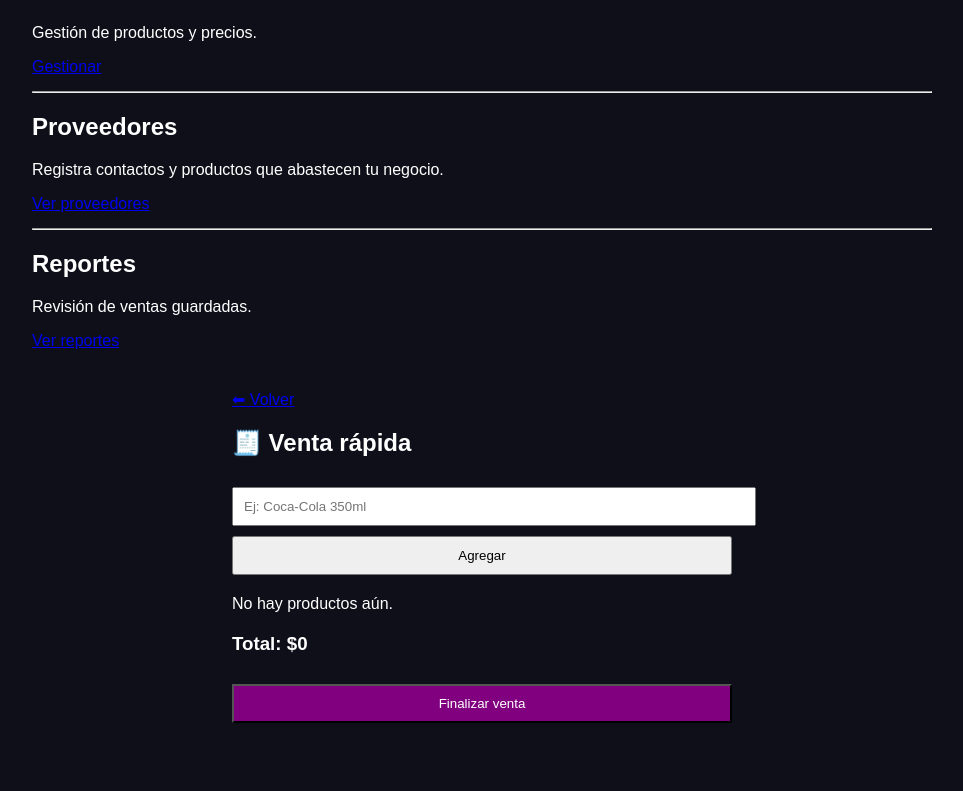
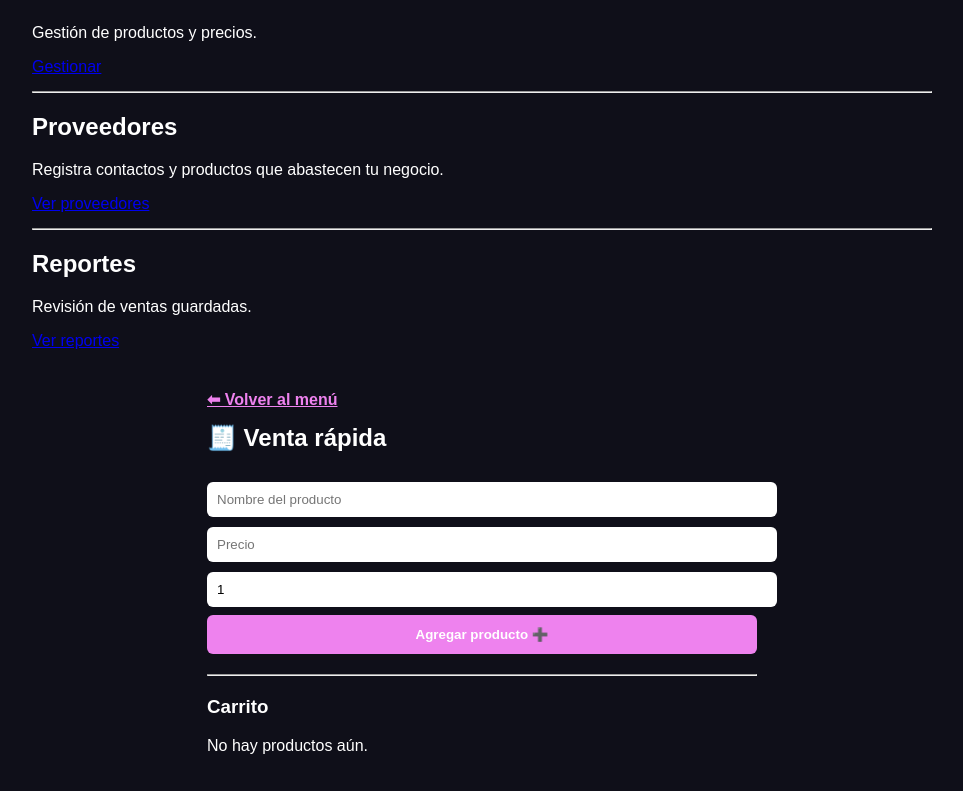
Before and after one commit to alexandrajerez21-design/Arstore, a React (Vite) app: page /venta in a window 1280 px wide. Shown: the part 304-1095 px from the top of the page, without its empty margins (158-1121 px from the left). Before the commit the page ends 1047 px from the top, so only its background shows below. Built offline with nearby package versions, Linux system fonts and the light colour scheme.

Commit message:
Update VentaRapida.jsx

```diff
--- a/src/VentaRapida.jsx
+++ b/src/VentaRapida.jsx
@@ -1,77 +1,123 @@
+// src/VentaRapida.jsx
 import { useState } from "react";
 import { Link } from "react-router-dom";
 import { guardarVenta } from "./utils/guardarVentas";
+import { generarBoletaPDF } from "./utils/boletaPDF";
 
 export default function VentaRapida() {
   const [producto, setProducto] = useState("");
-  const [lista, setLista] = useState([]);
-  const [total, setTotal] = useState(0);
+  const [precio, setPrecio] = useState("");
+  const [cantidad, setCantidad] = useState(1);
+  const [carrito, setCarrito] = useState([]);
 
-  const agregarProducto = () => {
-    if (!producto.trim()) return;
-
-    let precio = prompt("Ingrese precio del producto:");
-    precio = Number(precio);
-
+  const agregar = () => {
+    if (!producto.trim()) return alert("Ingresa nombre del producto");
     if (!precio || precio <= 0) return alert("Precio inválido");
 
-    const nuevo = { nombre: producto, precio, cantidad: 1 };
+    const item = {
+      nombre: producto,
+      precio: Number(precio),
+      cantidad: Number(cantidad)
+    };
 
-    setLista([...lista, nuevo]);
-    setTotal(total + precio);
+    setCarrito([...carrito, item]);
     setProducto("");
+    setPrecio("");
+    setCantidad(1);
   };
 
   const finalizarVenta = () => {
-    if (lista.length === 0) return alert("No hay productos registrados");
+    if (carrito.length === 0) return alert("Agrega productos primero");
 
-    guardarVenta(lista, total);
-    alert("Venta guardada con éxito ✨");
+    // calcula total
+    const total = carrito.reduce((acc, p) => acc + p.precio * p.cantidad, 0);
 
-    setLista([]);
-    setTotal(0);
+    // guarda en Reportes
+    guardarVenta(
+      carrito.map(p => ({
+        nombre: p.nombre,
+        cantidad: p.cantidad,
+        precio: p.precio
+      }))
+    );
+
+    // genera boleta PDF
+    generarBoletaPDF(carrito, total);
+
+    alert("Venta finalizada ✔ Boleta generada");
+    setCarrito([]);
   };
 
   return (
-    <div style={{ padding: "20px", maxWidth: "500px", margin: "auto" }}>
-      <Link to="/">⬅ Volver</Link>
-      <h2>🧾 Venta rápida</h2>
+    <div style={{ padding: "20px", maxWidth: "550px", margin: "auto", color: "white" }}>
+
+      <Link to="/" style={{ color: "violet", fontWeight: "bold" }}>⬅ Volver al menú</Link>
+      <h2 style={{ marginTop: "15px" }}>🧾 Venta rápida</h2>
+
+      {/* ingreso de producto */}
+      <input
+        type="text"
+        placeholder="Nombre del producto"
+        value={producto}
+        onChange={(e) => setProducto(e.target.value)}
+        style={inputStyle}
+      />
 
       <input
-        type="text"
-        placeholder="Ej: Coca-Cola 350ml"
-        value={producto}
-        onChange={(e) => setProducto(e.target.value)}
-        onKeyDown={(e) => e.key === "Enter" && agregarProducto()}
-        style={{ width: "100%", padding: "10px", marginTop: "10px" }}
+        type="number"
+        placeholder="Precio"
+        value={precio}
+        onChange={(e) => setPrecio(e.target.value)}
+        style={inputStyle}
       />
 
-      <button
-        onClick={agregarProducto}
-        style={{ marginTop: "10px", width: "100%", padding: "10px" }}
-      >
-        Agregar
-      </button>
+      <input
+        type="number"
+        placeholder="Cantidad"
+        value={cantidad}
+        min="1"
+        onChange={(e) => setCantidad(e.target.value)}
+        style={inputStyle}
+      />
 
-      <div style={{ marginTop: "20px" }}>
-        {lista.length === 0 && <p>No hay productos aún.</p>}
+      <button style={btn} onClick={agregar}>Agregar producto ➕</button>
 
-        {lista.map((item, i) => (
-          <div key={i} style={{ background: "#222", padding: "10px", marginTop: "10px" }}>
-            <strong>{item.nombre}</strong>
-            <p>Precio: ${item.precio}</p>
-          </div>
-        ))}
-      </div>
+      <hr style={{ margin: "20px 0" }}/>
 
-      <h3 style={{ marginTop: "20px" }}>Total: ${total}</h3>
+      <h3>Carrito</h3>
 
-      <button
-        onClick={finalizarVenta}
-        style={{ marginTop: "10px", width: "100%", padding: "10px", background: "purple", color: "white" }}
-      >
-        Finalizar venta
-      </button>
+      {carrito.length === 0 && <p>No hay productos aún.</p>}
+
+      {carrito.map((p, i) => (
+        <div key={i} style={itemCard}>
+          <b>{p.nombre}</b>
+          <p>{p.cantidad} x ${p.precio}</p>
+        </div>
+      ))}
+
+      {/* botón final */}
+      {carrito.length > 0 && (
+        <button style={{ ...btn, background:"purple" }} onClick={finalizarVenta}>
+          Finalizar venta y generar boleta 🧾
+        </button>
+      )}
     </div>
   );
 }
+
+/* ——— estilos rápidos ——— */
+const btn = {
+  width:"100%", padding:"12px",
+  background:"violet", border:"none", marginTop:"8px",
+  color:"white", fontWeight:"bold", borderRadius:"6px"
+};
+
+const inputStyle = {
+  width:"100%", padding:"10px", marginTop:"10px",
+  borderRadius:"6px", border:"none"
+};
+
+const itemCard = {
+  background:"#1a1a1a", borderRadius:"6px",
+  padding:"10px", marginTop:"10px"
+};
```
